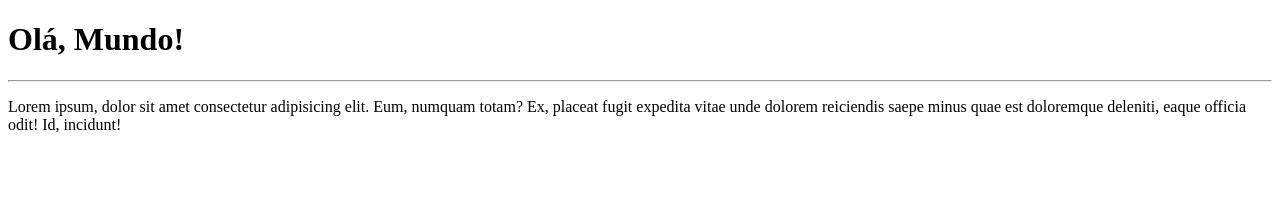
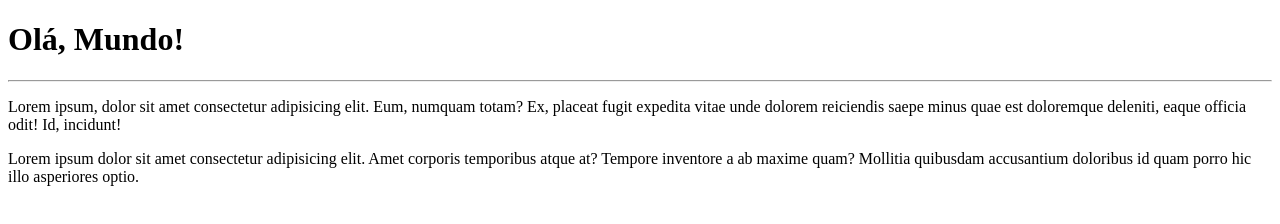
Before and after one commit to Marlon-Brito/Ola-Mundo, a plain HTML site: page site-exemplo/index.html in a window 1280 px wide. Drawn offline with Linux system fonts and the light colour scheme.

Commit message:
Adicionei um parágrafo

```diff
--- a/site-exemplo/index.html
+++ b/site-exemplo/index.html
@@ -9,5 +9,6 @@
     <h1>Olá, Mundo!</h1>
     <hr>
     <p>Lorem ipsum, dolor sit amet consectetur adipisicing elit. Eum, numquam totam? Ex, placeat fugit expedita vitae unde dolorem reiciendis saepe minus quae est doloremque deleniti, eaque officia odit! Id, incidunt!</p>
+    <p>Lorem ipsum dolor sit amet consectetur adipisicing elit. Amet corporis temporibus atque at? Tempore inventore a ab maxime quam? Mollitia quibusdam accusantium doloribus id quam porro hic illo asperiores optio.</p>
 </body>
 </html>
```
